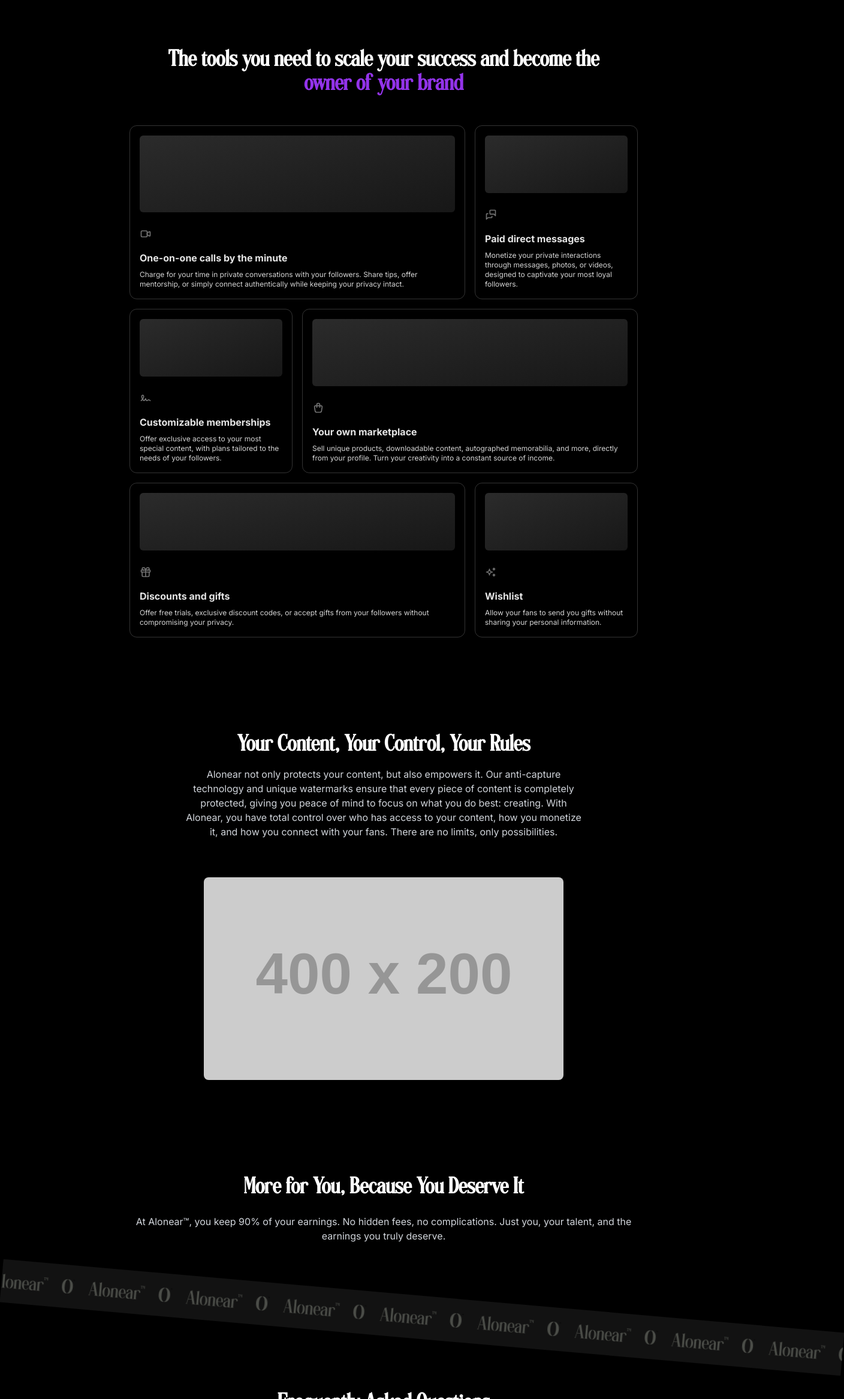
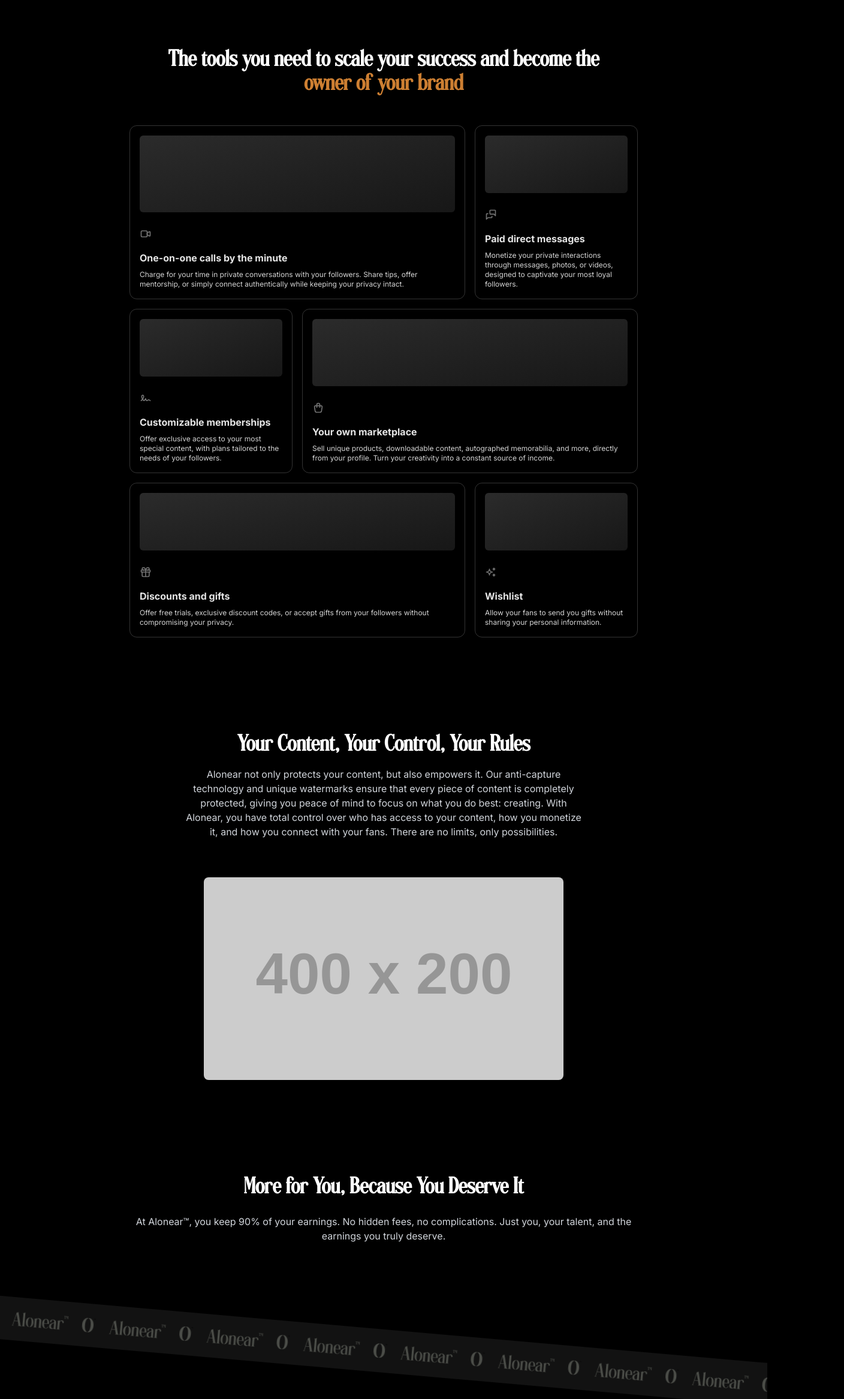
Before and after one commit to JaimeDordio/alonear-website, a Next.js app: page /en in a window 1280 px wide. Shown: the part 1560-3893 px from the top of the page at 60% size, 1408 px wide, since content can reach past the window. Built offline with nearby package versions, Linux system fonts and the light colour scheme.

Commit message:
UI fixes

```diff
--- a/src/app/layout.tsx
+++ b/src/app/layout.tsx
@@ -41,7 +41,6 @@ export const metadata: Metadata = {
   creator: "Alonear",
   publisher: "Alonear",
   robots: "index, follow",
-  themeColor: "#000",
   viewport: {
     width: "device-width",
     initialScale: 1,
--- a/src/components/BaseLayout.tsx
+++ b/src/components/BaseLayout.tsx
@@ -25,7 +25,10 @@ export default async function BaseLayout({ children, locale }: Props) {
   return (
     <html className={`${brigesta.variable}`} lang={locale}>
       <body
-        className={clsx(inter.className, "flex flex-col bg-black relative")}
+        className={clsx(
+          inter.className,
+          "flex flex-col bg-black relative max-w-screen overflow-x-hidden"
+        )}
       >
         <NextIntlClientProvider messages={messages}>
           <Navbar />
--- a/src/components/Features.tsx
+++ b/src/components/Features.tsx
@@ -115,7 +115,7 @@ export default function Features() {
           initial="hidden"
           animate={isInView ? "visible" : "hidden"}
         >
-          {t("title")} <span className="text-purple-600">{t("highlight")}</span>
+          {t("title")} <span className="text-bronze-500">{t("highlight")}</span>
         </motion.h2>
 
         <motion.div
@@ -140,7 +140,6 @@ export default function Features() {
     </section>
   );
 }
-
 const Skeleton = () => (
   <div className="flex flex-1 w-full h-full min-h-[6rem] rounded-md bg-gradient-to-br from-black-100 dark:from-neutral-900 dark:to-neutral-800 to-neutral-900"></div>
 );
--- a/src/components/Marquee.tsx
+++ b/src/components/Marquee.tsx
@@ -7,13 +7,15 @@ export default function MarqueeBox() {
   ];
 
   return (
+    <div className="relative w-full overflow-x-hidden overflow-y-visible py-20 max-w-screen">
+      <div className="relative w-[120%] left-1/2 -translate-x-1/2">
         <Marquee
           loop={0}
           speed={30}
           autoFill
           play
-      className="min-h-fit bg-black-600 py-6 my-6"
-      style={{ transform: "rotate(5deg)", width: "110%" }}
+          className="min-h-fit bg-black-600 py-6"
+          style={{ transform: "rotate(5deg)" }}
         >
           {Array.from({ length: 10 }).map((_, i) => (
             <img
@@ -24,5 +26,7 @@ export default function MarqueeBox() {
             />
           ))}
         </Marquee>
+      </div>
+    </div>
   );
 }
```
Lines whose indentation alone changed are shown as unchanged.
